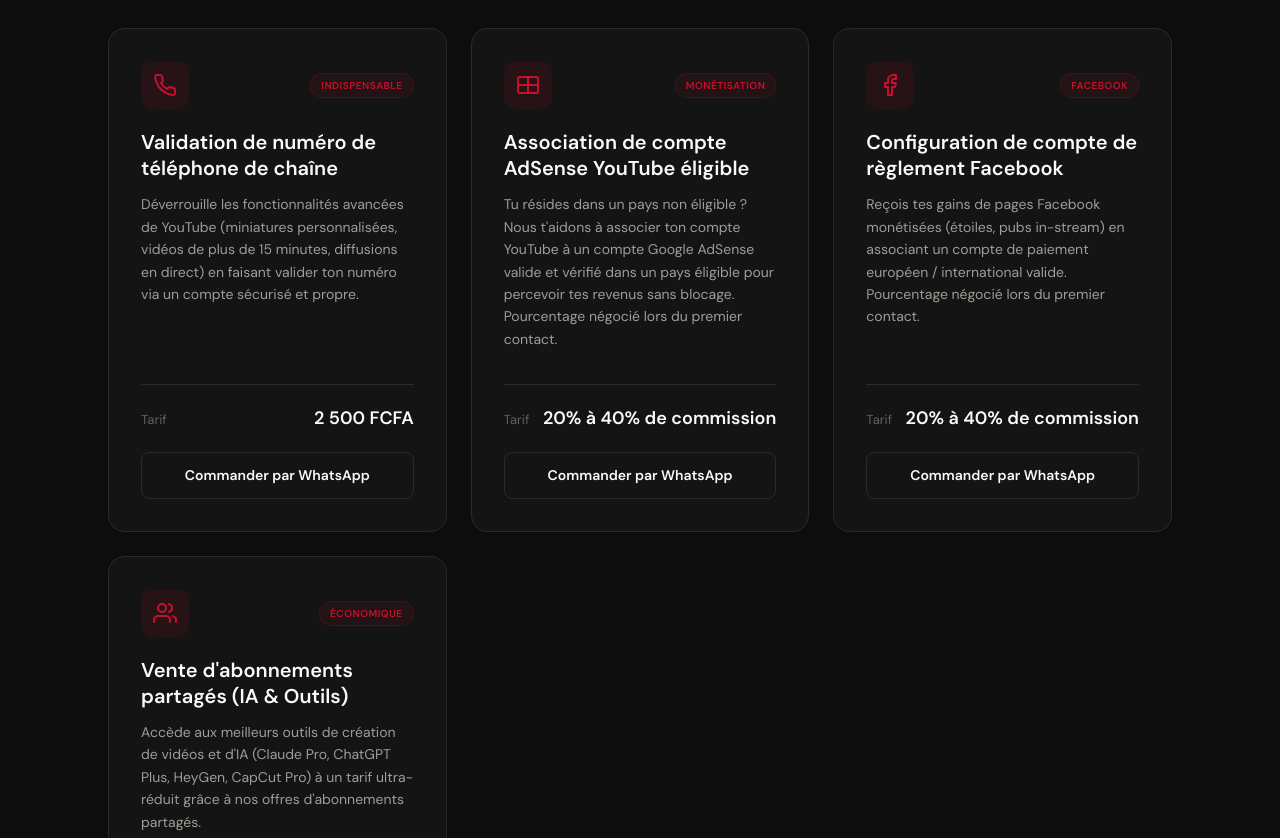
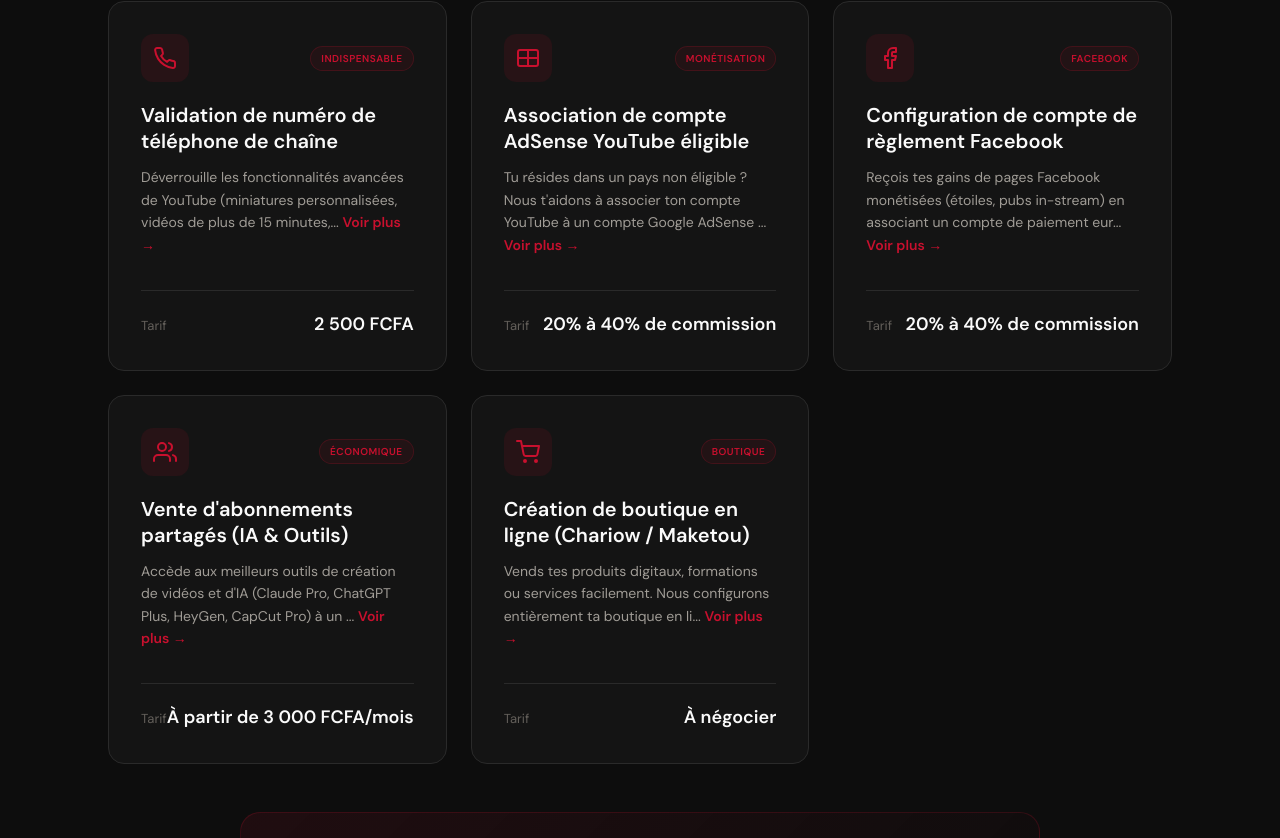
Before and after one commit to rosby17/roosevelt-formation, a Next.js app: page /services in a window 1280 px wide. Shown: the part 462-1300 px from the top of the page. Built offline with nearby package versions, Linux system fonts and the light colour scheme; a web font is replaced by a local one.

Commit message:
feat: services cliquables avec urls de partage individuelles et liens de paiement Maketou directs

```diff
--- a/src/components/Services.tsx
+++ b/src/components/Services.tsx
@@ -1,6 +1,6 @@
 "use client";
 
-import { useState } from "react";
+import { useState, useEffect } from "react";
 
 const SERVICES = [
   {
@@ -9,6 +9,7 @@
     desc: "Déverrouille les fonctionnalités avancées de YouTube (miniatures personnalisées, vidéos de plus de 15 minutes, diffusions en direct) en faisant valider ton numéro via un compte sécurisé et propre.",
     badge: "Indispensable",
     price: "2 500 FCFA",
+    checkoutUrl: "https://roosevelt-mogo.mymaketou.store/products/validation-de-numero-de-telephone-de-chaine/checkout",
     icon: (
       <svg width="24" height="24" viewBox="0 0 24 24" fill="none" stroke="currentColor" strokeWidth="2" strokeLinecap="round" strokeLinejoin="round">
         <path d="M22 16.92v3a2 2 0 0 1-2.18 2 19.79 19.79 0 0 1-8.63-3.07 19.5 19.5 0 0 1-6-6 19.79 19.79 0 0 1-3.07-8.67A2 2 0 0 1 4.11 2h3a2 2 0 0 1 2 1.72 12.84 12.84 0 0 0 .7 2.81 2 2 0 0 1-.45 2.11L8.09 9.91a16 16 0 0 0 6 6l1.27-1.27a2 2 0 0 1 2.11-.45 12.84 12.84 0 0 0 2.81.7A2 2 0 0 1 22 16.92z" />
@@ -18,9 +19,10 @@
   {
     id: "adsense-link",
     title: "Association de compte AdSense YouTube éligible",
-    desc: "Tu résides dans un pays non éligible ? Nous t'aidons à associer ton compte YouTube à un compte Google AdSense valide et vérifié dans un pays éligible pour percevoir tes revenus sans blocage. Pourcentage négocié lors du premier contact.",
+    desc: "Tu résides dans un pays non éligible ? Nous t'aidons à associer ton compte YouTube à un compte Google AdSense valide et vérifié dans un pays éligible pour percevoir tes revenus sans blocage. Pourcentage de commission négocié lors du premier contact.",
     badge: "Monétisation",
     price: "20% à 40% de commission",
+    checkoutUrl: "https://roosevelt-mogo.mymaketou.store/products/association-de-compte-adsense-youtube-eligible/checkout",
     icon: (
       <svg width="24" height="24" viewBox="0 0 24 24" fill="none" stroke="currentColor" strokeWidth="2" strokeLinecap="round" strokeLinejoin="round">
         <rect x="2" y="4" width="20" height="16" rx="2" />
@@ -32,9 +34,10 @@
   {
     id: "facebook-payout",
     title: "Configuration de compte de règlement Facebook",
-    desc: "Reçois tes gains de pages Facebook monétisées (étoiles, pubs in-stream) en associant un compte de paiement européen / international valide. Pourcentage négocié lors du premier contact.",
+    desc: "Reçois tes gains de pages Facebook monétisées (étoiles, pubs in-stream) en associant un compte de paiement européen / international valide. Pourcentage de commission négocié lors du premier contact.",
     badge: "Facebook",
     price: "20% à 40% de commission",
+    checkoutUrl: "https://roosevelt-mogo.mymaketou.store/products/configuration-de-compte-de-reglement-facebook/checkout",
     icon: (
       <svg width="24" height="24" viewBox="0 0 24 24" fill="none" stroke="currentColor" strokeWidth="2" strokeLinecap="round" strokeLinejoin="round">
         <path d="M18 2h-3a5 5 0 0 0-5 5v3H7v4h3v8h4v-8h3l1-4h-4V7a1 1 0 0 1 1-1h3z" />
@@ -47,6 +50,7 @@
     desc: "Accède aux meilleurs outils de création de vidéos et d'IA (Claude Pro, ChatGPT Plus, HeyGen, CapCut Pro) à un tarif ultra-réduit grâce à nos offres d'abonnements partagés.",
     badge: "Économique",
     price: "À partir de 3 000 FCFA/mois",
+    checkoutUrl: "https://roosevelt-mogo.mymaketou.store/products/vente-dabonnements-partages-ia-outils/checkout",
     icon: (
       <svg width="24" height="24" viewBox="0 0 24 24" fill="none" stroke="currentColor" strokeWidth="2" strokeLinecap="round" strokeLinejoin="round">
         <path d="M17 21v-2a4 4 0 0 0-4-4H5a4 4 0 0 0-4 4v2" />
@@ -56,20 +60,72 @@
       </svg>
     ),
   },
+  {
+    id: "online-store",
+    title: "Création de boutique en ligne (Chariow / Maketou)",
+    desc: "Vends tes produits digitaux, formations ou services facilement. Nous configurons entièrement ta boutique en ligne sur Chariow ou Maketou pour te permettre de recevoir des paiements par Mobile Money.",
+    badge: "Boutique",
+    price: "À négocier",
+    checkoutUrl: "https://roosevelt-mogo.mymaketou.store/products/creation-de-boutique-en-ligne-chariow-maketou/checkout",
+    icon: (
+      <svg width="24" height="24" viewBox="0 0 24 24" fill="none" stroke="currentColor" strokeWidth="2" strokeLinecap="round" strokeLinejoin="round">
+        <circle cx="9" cy="21" r="1" />
+        <circle cx="20" cy="21" r="1" />
+        <path d="M1 1h4l2.68 13.39a2 2 0 0 0 2 1.61h9.72a2 2 0 0 0 2-1.61L23 6H6" />
+      </svg>
+    ),
+  },
 ];
 
 export default function Services() {
-  const [selectedService, setSelectedService] = useState<string | null>(null);
+  const [activeService, setActiveService] = useState<typeof SERVICES[0] | null>(null);
+  const [copied, setCopied] = useState(false);
 
-  const contactText = (serviceName: string) => {
-    return `https://wa.me/237655306425?text=Bonjour%20Roosevelt,%20je%20suis%20intéressé%20par%20le%20service%20:%20${encodeURIComponent(serviceName)}`;
+  // Read URL hash on load or hash change to show specific service
+  useEffect(() => {
+    const handleHash = () => {
+      const hash = window.location.hash.replace("#", "");
+      if (hash) {
+        const found = SERVICES.find((s) => s.id === hash);
+        if (found) {
+          setActiveService(found);
+          // Scroll smoothly to detail container if in hash mode
+          document.getElementById("services-detail-anchor")?.scrollIntoView({ behavior: "smooth" });
+        }
+      } else {
+        setActiveService(null);
+      }
+    };
+
+    handleHash();
+    window.addEventListener("hashchange", handleHash);
+    return () => window.removeEventListener("hashchange", handleHash);
+  }, []);
+
+  const handleSelectService = (service: typeof SERVICES[0]) => {
+    setActiveService(service);
+    window.location.hash = service.id;
+  };
+
+  const handleCloseDetail = () => {
+    setActiveService(null);
+    // Remove hash cleanly without page reload
+    window.history.pushState("", document.title, window.location.pathname);
+  };
+
+  const handleCopyLink = (id: string) => {
+    const link = `${window.location.origin}/services#${id}`;
+    navigator.clipboard.writeText(link).then(() => {
+      setCopied(true);
+      setTimeout(() => setCopied(false), 2000);
+    });
   };
 
   return (
     <section
       id="services"
       style={{
-        padding: "120px 0",
+        padding: "100px 0",
         background: "var(--black-bg)",
         borderTop: "1px solid var(--black-line)",
       }}
@@ -77,7 +133,7 @@
       <div style={{ maxWidth: 1120, margin: "0 auto", padding: "0 28px" }}>
 
         {/* Header */}
-        <div style={{ textAlign: "center", maxWidth: 600, margin: "0 auto 64px" }}>
+        <div style={{ textAlign: "center", maxWidth: 600, margin: "0 auto 56px" }}>
           <div style={{
             display: "inline-flex", alignItems: "center", gap: 10,
             fontSize: 11, fontWeight: 700, letterSpacing: "0.14em",
@@ -98,11 +154,194 @@
             <em style={{ fontStyle: "italic", color: "var(--red)" }}>Propulse tes chaînes.</em>
           </h2>
           <p style={{ fontSize: 16, color: "var(--white-muted)", lineHeight: 1.75 }}>
-            Au-delà de la formation, je t&apos;accompagne directement dans la configuration technique et l&apos;achat d&apos;outils indispensables.
+            Sélectionne un service pour voir ses détails, copier son lien direct de partage ou passer commande.
           </p>
         </div>
 
-        {/* Services Grid */}
+        {/* Anchor point to scroll to on selection */}
+        <div id="services-detail-anchor" style={{ height: "1px" }} />
+
+        {/* Detailed Service Product View (Shown when a service is active) */}
+        {activeService && (
+          <div style={{
+            background: "var(--black-card)",
+            border: "2px solid var(--red)",
+            borderRadius: 24,
+            padding: "48px",
+            marginBottom: 56,
+            position: "relative",
+            animation: "fadeUp 0.4s ease",
+            boxShadow: "0 10px 40px rgba(0,0,0,0.5)"
+          }}>
+
+            {/* Close button */}
+            <button
+              onClick={handleCloseDetail}
+              style={{
+                position: "absolute",
+                top: 24,
+                right: 24,
+                width: 36,
+                height: 36,
+                borderRadius: "50%",
+                background: "rgba(255,255,255,0.05)",
+                border: "1px solid var(--black-line)",
+                color: "var(--white)",
+                fontSize: 20,
+                cursor: "pointer",
+                display: "flex",
+                alignItems: "center",
+                justifyContent: "center",
+                transition: "all 0.2s"
+              }}
+              onMouseEnter={(e) => e.currentTarget.style.background = "var(--red)"}
+              onMouseLeave={(e) => e.currentTarget.style.background = "rgba(255,255,255,0.05)"}
+            >
+              &times;
+            </button>
+
+            <div style={{
+              display: "grid",
+              gridTemplateColumns: "100px 1fr",
+              gap: 32,
+              alignItems: "start"
+            }} className="detail-grid">
+
+              <div style={{
+                color: "var(--red)",
+                background: "rgba(200,16,46,0.1)",
+                border: "1px solid rgba(200,16,46,0.2)",
+                padding: 24,
+                borderRadius: 20,
+                display: "flex",
+                alignItems: "center",
+                justifyContent: "center"
+              }}>
+                {activeService.icon}
+              </div>
+
+              <div>
+                <div style={{ display: "flex", gap: 12, alignItems: "center", marginBottom: 16 }}>
+                  <span style={{
+                    fontSize: 11,
+                    fontWeight: 700,
+                    letterSpacing: "0.05em",
+                    textTransform: "uppercase",
+                    color: "var(--red)",
+                    background: "rgba(200,16,46,0.08)",
+                    border: "1px solid rgba(200,16,46,0.2)",
+                    padding: "4px 12px",
+                    borderRadius: 99
+                  }}>
+                    {activeService.badge}
+                  </span>
+
+                  <span style={{ fontSize: 13, color: "var(--white-dim)" }}>
+                    ID Produit : #{activeService.id}
+                  </span>
+                </div>
+
+                <h3 style={{
+                  fontSize: "clamp(24px, 3.5vw, 36px)",
+                  fontWeight: 900,
+                  color: "var(--white)",
+                  marginBottom: 20,
+                  lineHeight: 1.2
+                }}>
+                  {activeService.title}
+                </h3>
+
+                <p style={{
+                  fontSize: 16,
+                  color: "var(--white-muted)",
+                  lineHeight: 1.8,
+                  marginBottom: 32,
+                  maxWidth: 800
+                }}>
+                  {activeService.desc}
+                </p>
+
+                <div style={{
+                  background: "rgba(255,255,255,0.02)",
+                  border: "1px solid var(--black-line)",
+                  borderRadius: 16,
+                  padding: "24px 32px",
+                  display: "flex",
+                  justifyContent: "space-between",
+                  alignItems: "center",
+                  flexWrap: "wrap",
+                  gap: 24,
+                  marginBottom: 32
+                }}>
+                  <div>
+                    <span style={{ display: "block", fontSize: 13, color: "var(--white-dim)", marginBottom: 4 }}>Tarif unique</span>
+                    <span style={{ fontSize: 24, fontWeight: 900, color: "var(--white)" }}>{activeService.price}</span>
+                  </div>
+
+                  <div style={{ display: "flex", gap: 12 }}>
+                    <button
+                      onClick={() => handleCopyLink(activeService.id)}
+                      style={{
+                        background: "rgba(255,255,255,0.05)",
+                        border: "1px solid var(--black-line)",
+                        color: "var(--white)",
+                        padding: "14px 24px",
+                        borderRadius: 12,
+                        fontSize: 14,
+                        fontWeight: 600,
+                        cursor: "pointer",
+                        transition: "all 0.2s"
+                      }}
+                      onMouseEnter={(e) => e.currentTarget.style.borderColor = "var(--white-dim)"}
+                      onMouseLeave={(e) => e.currentTarget.style.borderColor = "var(--black-line)"}
+                    >
+                      {copied ? "Lien Copié ! ✓" : "Copier le lien direct"}
+                    </button>
+
+                    <a
+                      href={activeService.checkoutUrl}
+                      target="_blank"
+                      rel="noopener noreferrer"
+                      style={{
+                        background: "var(--red)",
+                        color: "var(--white)",
+                        padding: "14px 32px",
+                        borderRadius: 12,
+                        fontSize: 14,
+                        fontWeight: 700,
+                        textDecoration: "none",
+                        boxShadow: "0 4px 16px rgba(200,16,46,0.3)",
+                        transition: "all 0.2s"
+                      }}
+                      onMouseEnter={(e) => e.currentTarget.style.background = "var(--red-dim)"}
+                      onMouseLeave={(e) => e.currentTarget.style.background = "var(--red)"}
+                    >
+                      Commander &rarr;
+                    </a>
+                  </div>
+                </div>
+
+                <div style={{ display: "flex", alignItems: "center", gap: 8, fontSize: 13, color: "var(--white-dim)" }}>
+                  <svg width="16" height="16" viewBox="0 0 24 24" fill="none" stroke="currentColor" strokeWidth="2" strokeLinecap="round" strokeLinejoin="round" style={{ color: "var(--red)" }}>
+                    <rect x="3" y="11" width="18" height="11" rx="2" ry="2" />
+                    <path d="M7 11V7a5 5 0 0 1 10 0v4" />
+                  </svg>
+                  <span>Paiement sécurisé par Maketou / Mobile Money. Validation sous 24h.</span>
+                </div>
+
+              </div>
+            </div>
+
+            <style>{`
+              @media (max-width: 640px) {
+                .detail-grid { grid-template-columns: 1fr !important; gap: 20px !important; }
+              }
+            `}</style>
+
+          </div>
+        )}
+
+        {/* Services Grid (Product selection) */}
         <div style={{
           display: "grid",
           gridTemplateColumns: "repeat(auto-fit, minmax(280px, 1fr))",
@@ -112,23 +351,29 @@
           {SERVICES.map((service) => (
             <div
               key={service.id}
+              onClick={() => handleSelectService(service)}
               style={{
-                background: "var(--black-card)",
-                border: "1px solid var(--black-line)",
+                background: activeService?.id === service.id ? "rgba(200,16,46,0.05)" : "var(--black-card)",
+                border: activeService?.id === service.id ? "2px solid var(--red)" : "1px solid var(--black-line)",
                 borderRadius: 16,
                 padding: 32,
                 display: "flex",
                 flexDirection: "column",
                 justifyContent: "space-between",
-                transition: "all 0.3s ease",
+                cursor: "pointer",
+                transition: "all 0.3s cubic-bezier(0.16, 1, 0.3, 1)",
               }}
               onMouseEnter={(e) => {
-                e.currentTarget.style.borderColor = "var(--red)";
-                e.currentTarget.style.transform = "translateY(-4px)";
+                if (activeService?.id !== service.id) {
+                  e.currentTarget.style.borderColor = "var(--white-dim)";
+                  e.currentTarget.style.transform = "translateY(-4px)";
+                }
               }}
               onMouseLeave={(e) => {
-                e.currentTarget.style.borderColor = "var(--black-line)";
-                e.currentTarget.style.transform = "translateY(0)";
+                if (activeService?.id !== service.id) {
+                  e.currentTarget.style.borderColor = "var(--black-line)";
+                  e.currentTarget.style.transform = "translateY(0)";
+                }
               }}
             >
               <div>
@@ -167,7 +412,7 @@
                   lineHeight: 1.6,
                   marginBottom: 24
                 }}>
-                  {service.desc}
+                  {service.desc.substring(0, 110)}... <span style={{ color: "var(--red)", fontWeight: 600 }}>Voir plus &rarr;</span>
                 </p>
               </div>
 
@@ -176,38 +421,6 @@
                   <span style={{ fontSize: 13, color: "var(--white-dim)" }}>Tarif</span>
                   <span style={{ fontSize: 18, fontWeight: 800, color: "var(--white)" }}>{service.price}</span>
                 </div>
-
-                <a
-                  href={contactText(service.title)}
-                  target="_blank"
-                  rel="noopener noreferrer"
-                  style={{
-                    display: "flex",
-                    alignItems: "center",
-                    justifyContent: "center",
-                    width: "100%",
-                    marginTop: 20,
-                    background: "transparent",
-                    border: "1px solid var(--black-line)",
-                    color: "var(--white)",
-                    padding: "12px",
-                    borderRadius: 8,
-                    fontSize: 14,
-                    fontWeight: 600,
-                    textDecoration: "none",
-                    transition: "all 0.2s ease"
-                  }}
-                  onMouseEnter={(e) => {
-                    e.currentTarget.style.background = "var(--red)";
-                    e.currentTarget.style.borderColor = "var(--red)";
-                  }}
-                  onMouseLeave={(e) => {
-                    e.currentTarget.style.background = "transparent";
-                    e.currentTarget.style.borderColor = "var(--black-line)";
-                  }}
-                >
-                  Commander par WhatsApp
-                </a>
               </div>
             </div>
           ))}
```
